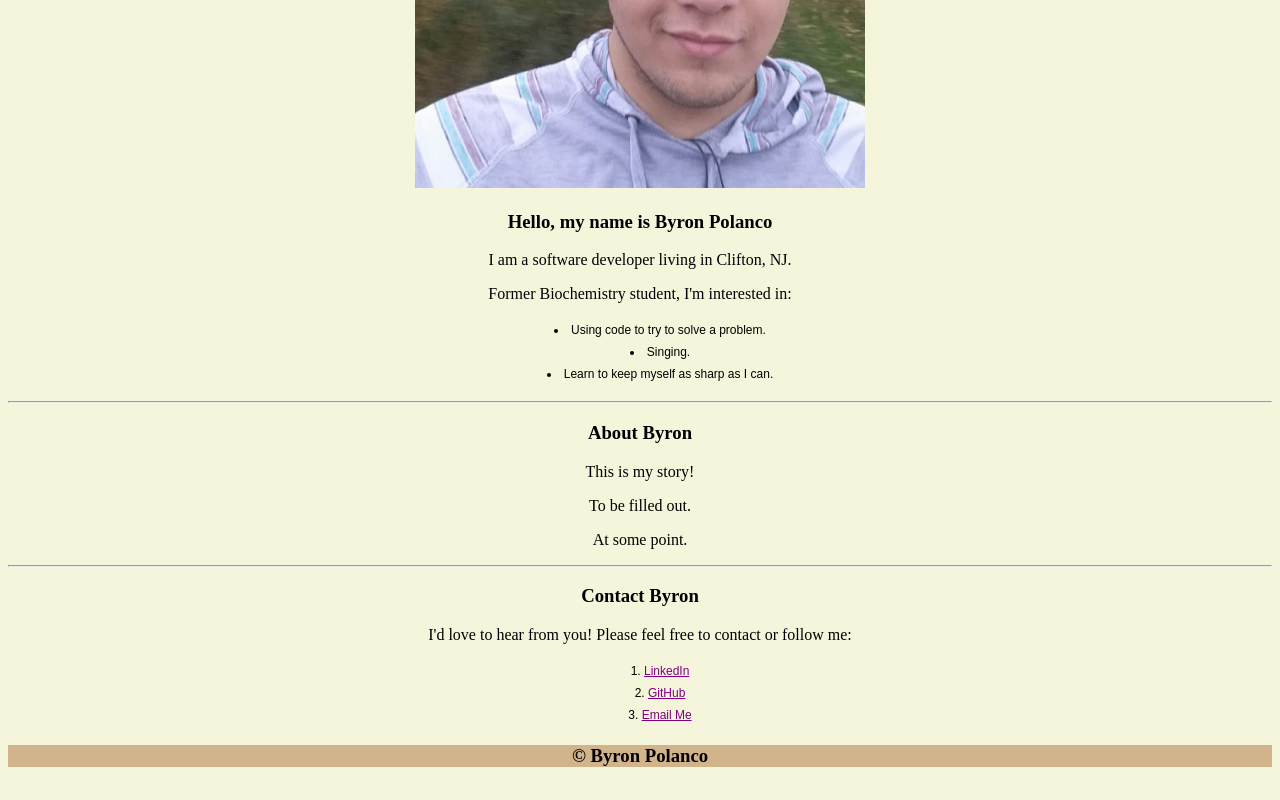
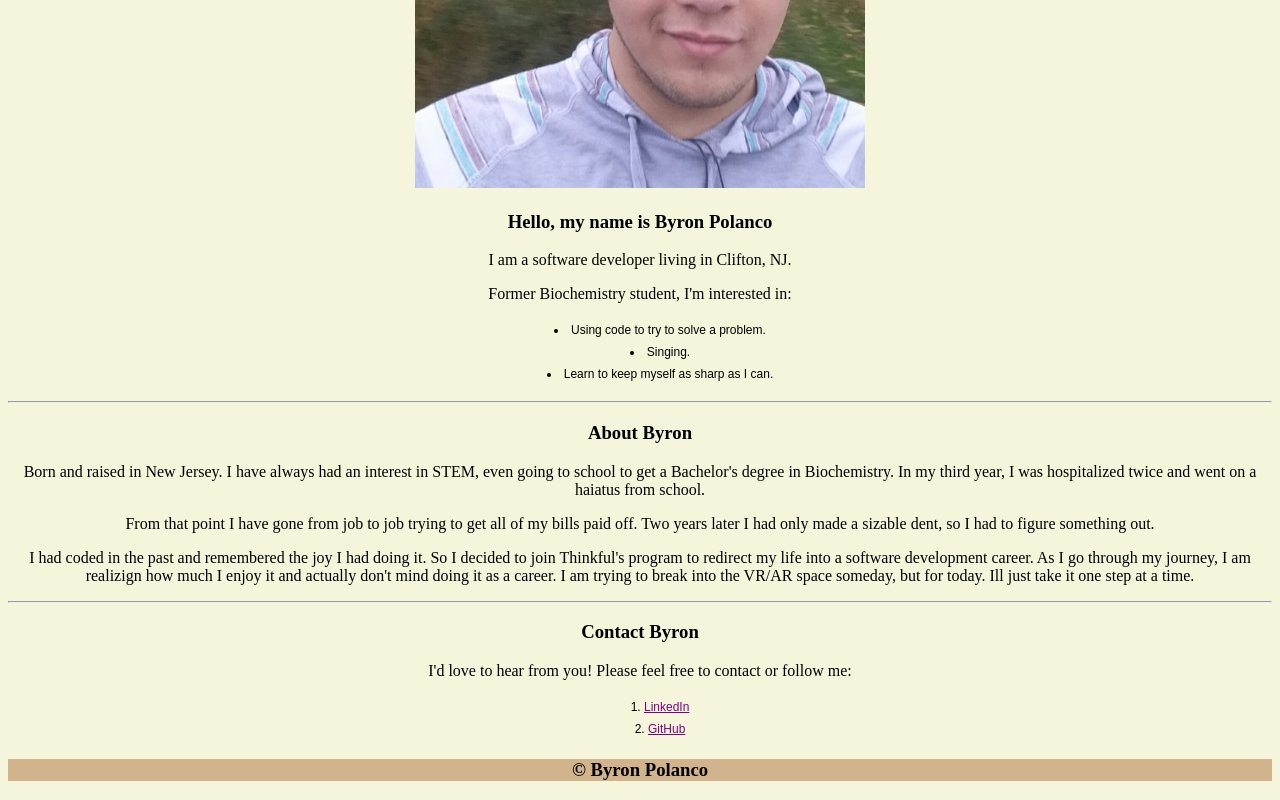
Before and after one commit to ByronTechnology/MyPortfolio, a plain HTML site: page index.html in a window 1280 px wide. Shown: the part 417-1217 px from the top of the page. Drawn offline with Linux system fonts and the light colour scheme.

Commit message:
Update index.html

```diff
--- a/index.html
+++ b/index.html
@@ -37,9 +37,15 @@
       <article id="AboutMe">
         <!--Information about me-->
         <h3>About Byron</h3>
-        <p>This is my story!</p>
-        <p>To be filled out.</p>
-        <p>At some point.</p>
+        <p>Born and raised in New Jersey.
+          I have always had an interest in STEM, even going to school to get a Bachelor's degree in Biochemistry.
+          In my third year, I was hospitalized twice and went on a haiatus from school.</p>
+        <p>From that point I have gone from job to job trying to get all of my bills paid off.
+          Two years later I had only made a sizable dent, so I had to figure something out.</p>
+        <p>I had coded in the past and remembered the joy I had doing it.
+          So I decided to join Thinkful's program to redirect my life into a software development career.
+          As I go through my journey, I am realizign how much I enjoy it and actually don't mind doing it as a career.
+          I am trying to break into the VR/AR space someday, but for today. Ill just take it one step at a time.</p>
         <hr>
       </article>
       <article id="ContactMe">
@@ -49,7 +55,7 @@
         <ol>
           <li><a href="https://github.com/ByronTechnology/" target="_blank">LinkedIn</a></li>
           <li><a href="https://www.linkedin.com/in/byron-polanco-a6a293127/" target="_blank">GitHub</a></li>
-          <li><a href="malito:byrontechnology@gmail.com" target="_blank">Email Me</a></li>
+          <!--<li><a href="malito:byrontechnology@gmail.com" target="_blank">Email Me</a></li>-->
         </ol>
       </article>
     </div>
```
